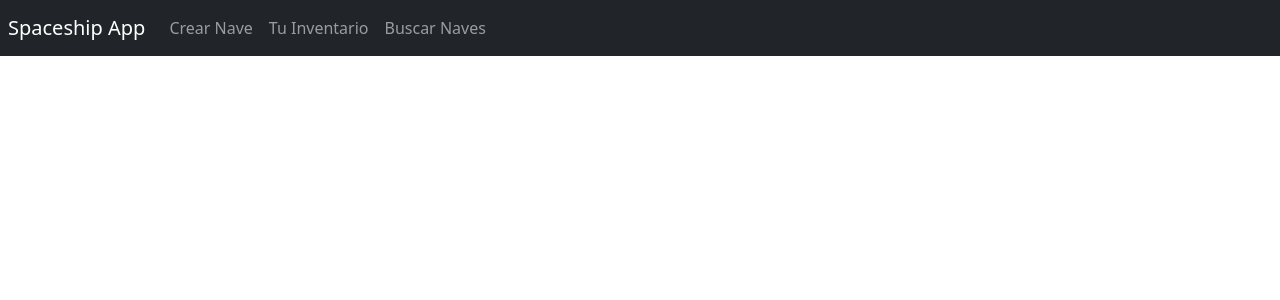
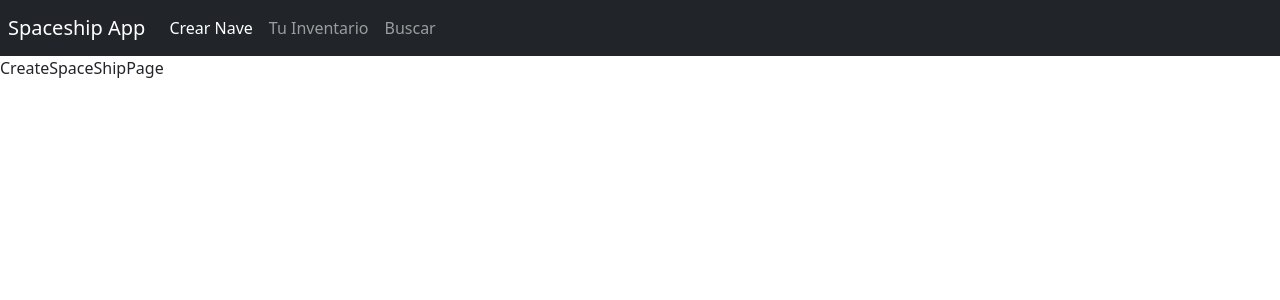
Before and after one commit to JennyferSalcedo/Reto-Tecnico-QA-Sofka, a React (Vite) app in the folder naves-front/: page /create in a window 1280 px wide. Shown: the top 300 px of the page. Built offline with nearby package versions, Linux system fonts and the light colour scheme.

Commit message:
Creé el <AppRouter /> para el manejo de cada una de las rutas. Modifiqué el Navbar y corregí nombres de las páginas.

```diff
--- a/naves-front/src/App.tsx
+++ /dev/null
@@ -1,12 +0,0 @@
-import './App.css';
-import { Navbar } from './components';
-
-function App() {
-  return (
-    <>
-      <Navbar />
-    </>
-  );
-}
-
-export default App;
--- /dev/null
+++ b/naves-front/src/SpaceshipApp.tsx
@@ -0,0 +1,14 @@
+import './App.css';
+import { Navbar } from './components';
+import { AppRouter } from './router/AppRouter';
+
+function SpaceshipApp() {
+  return (
+    <>
+      <Navbar />
+      <AppRouter />
+    </>
+  );
+}
+
+export default SpaceshipApp;
--- a/naves-front/src/components/Navbar.tsx
+++ b/naves-front/src/components/Navbar.tsx
@@ -13,7 +13,7 @@ export const Navbar = () => {
             className={({ isActive }) =>
               `nav-item nav-link ${isActive ? 'active' : ''}`
             }
-            to="/marvel"
+            to="/create"
           >
             Crear Nave
           </NavLink>
@@ -22,7 +22,7 @@ export const Navbar = () => {
             className={({ isActive }) =>
               `nav-item nav-link ${isActive ? 'active' : ''}`
             }
-            to="/dc"
+            to="/inventory"
           >
             Tu Inventario
           </NavLink>
@@ -32,7 +32,7 @@ export const Navbar = () => {
             }
             to="/search"
           >
-            Buscar Naves
+            Buscar
           </NavLink>
         </div>
       </div>
--- a/naves-front/src/main.tsx
+++ b/naves-front/src/main.tsx
@@ -1,13 +1,13 @@
 import React from 'react';
 import ReactDOM from 'react-dom/client';
-import App from './App';
+import SpaceshipApp from './SpaceshipApp';
 import { BrowserRouter } from 'react-router-dom';
 import './index.css';
 
 ReactDOM.createRoot(document.getElementById('root') as HTMLElement).render(
   <React.StrictMode>
     <BrowserRouter>
-      <App />
+      <SpaceshipApp />
     </BrowserRouter>
   </React.StrictMode>
 );
--- /dev/null
+++ b/naves-front/src/pages/CreateSpaceshipPage.tsx
@@ -0,0 +1,6 @@
+
+export const CreateSpaceshipPage = () => {
+  return (
+    <div>CreateSpaceShipPage</div>
+  )
+}
--- /dev/null
+++ b/naves-front/src/pages/SearchSpaceshipPage.tsx
@@ -0,0 +1,6 @@
+
+export const SearchSpaceshipPage = () => {
+  return (
+    <div>SearchSpaceshipPage</div>
+  )
+}
--- /dev/null
+++ b/naves-front/src/pages/SpaceshipInventoryPage.tsx
@@ -0,0 +1,8 @@
+
+export const SpaceshipInventoryPage = () => {
+  return (
+    <div>
+        <h1>Hola</h1>
+    </div>
+  )
+}
--- /dev/null
+++ b/naves-front/src/pages/index.ts
@@ -0,0 +1,3 @@
+export * from './CreateSpaceshipPage';
+export * from './SearchSpaceshipPage';
+export * from './SpaceshipInventoryPage';
--- /dev/null
+++ b/naves-front/src/router/AppRouter.tsx
@@ -0,0 +1,18 @@
+import { Route, Routes } from 'react-router-dom';
+import {
+  CreateSpaceshipPage,
+  SearchSpaceshipPage,
+  SpaceshipInventoryPage,
+} from '../pages';
+
+export const AppRouter = () => {
+  return (
+    <>
+      <Routes>
+        <Route path="create" element={<CreateSpaceshipPage />} />
+        <Route path="inventory" element={<SpaceshipInventoryPage />} />
+        <Route path="search" element={<SearchSpaceshipPage />} />
+      </Routes>
+    </>
+  );
+};
```
